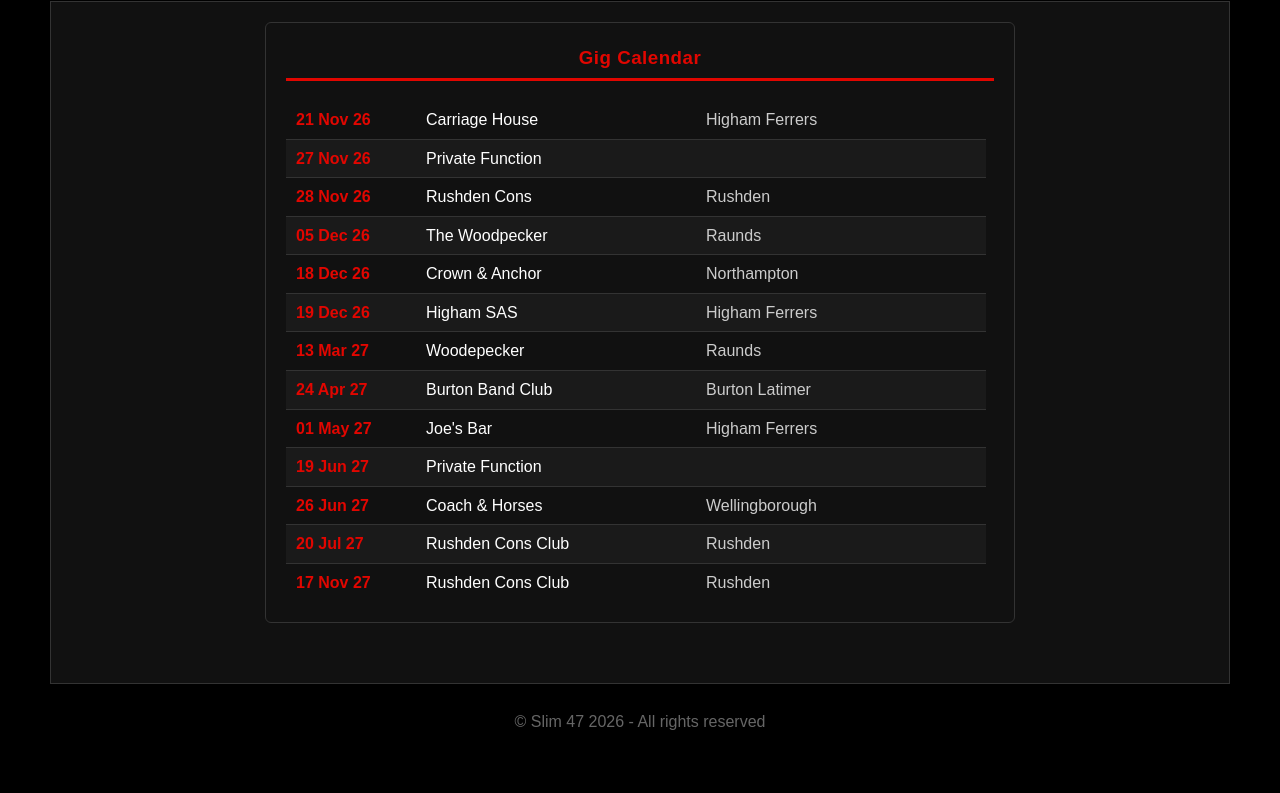
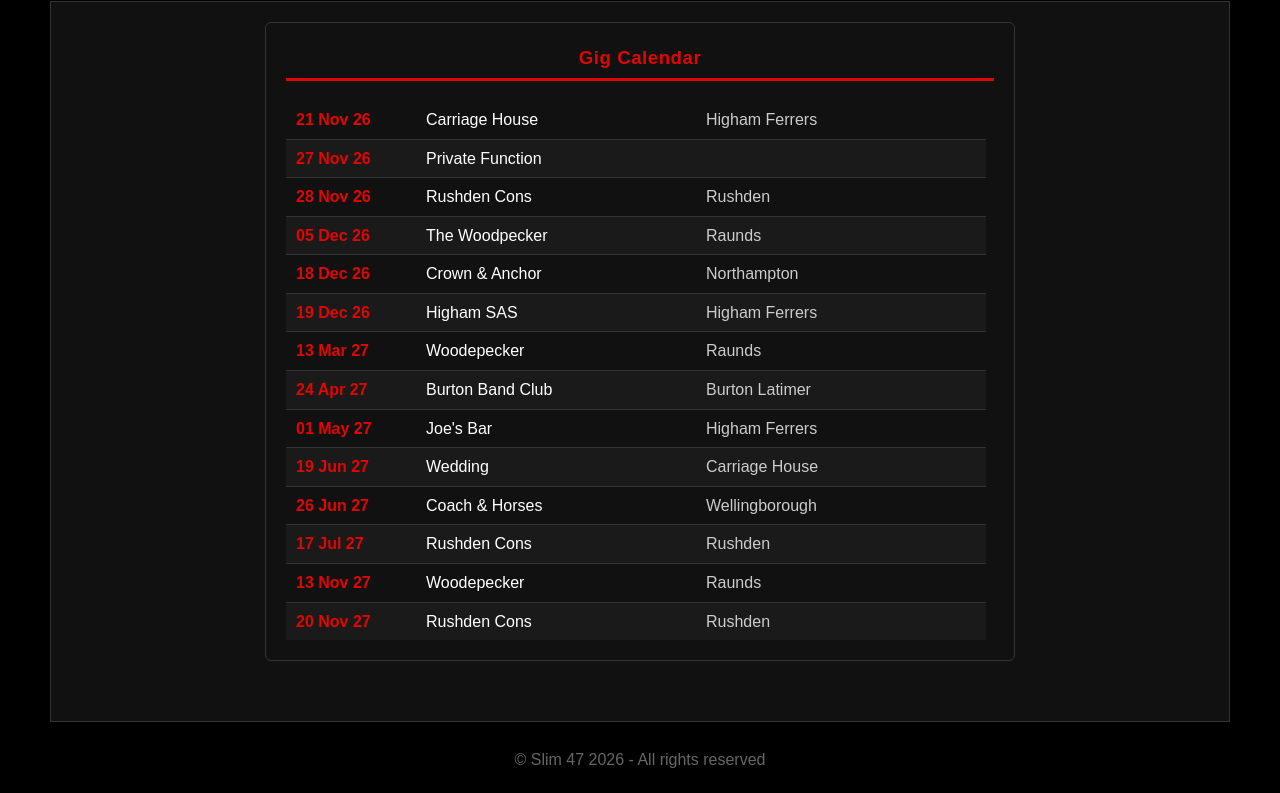
Before and after one commit to davegould2989/slim47, a plain HTML site: page gigs.html in a window 1280 px wide. Shown: the part 118-911 px from the top of the page. Before the commit the page ends 872 px from the top, so only its background shows below. Drawn offline with Linux system fonts and the light colour scheme.

Commit message:
Add files via upload

```diff
--- a/gigs.html
+++ b/gigs.html
@@ -109,10 +109,12 @@
 13 Mar 27	Woodepecker, Raunds
 24 Apr 27	Burton Band Club, Burton Latimer
 01 May 27	Joe's Bar, Higham Ferrers
-19 Jun 27	Private Function
+19 Jun 27	Wedding, Carriage House
 26 Jun 27	Coach & Horses, Wellingborough
-20 Jul 27	Rushden Cons Club, Rushden
-17 Nov 27	Rushden Cons Club, Rushden
+17 Jul 27	Rushden Cons, Rushden
+13 Nov 27	Woodepecker, Raunds
+20 Nov 27	Rushden Cons, Rushden
+
 
 
 
```
